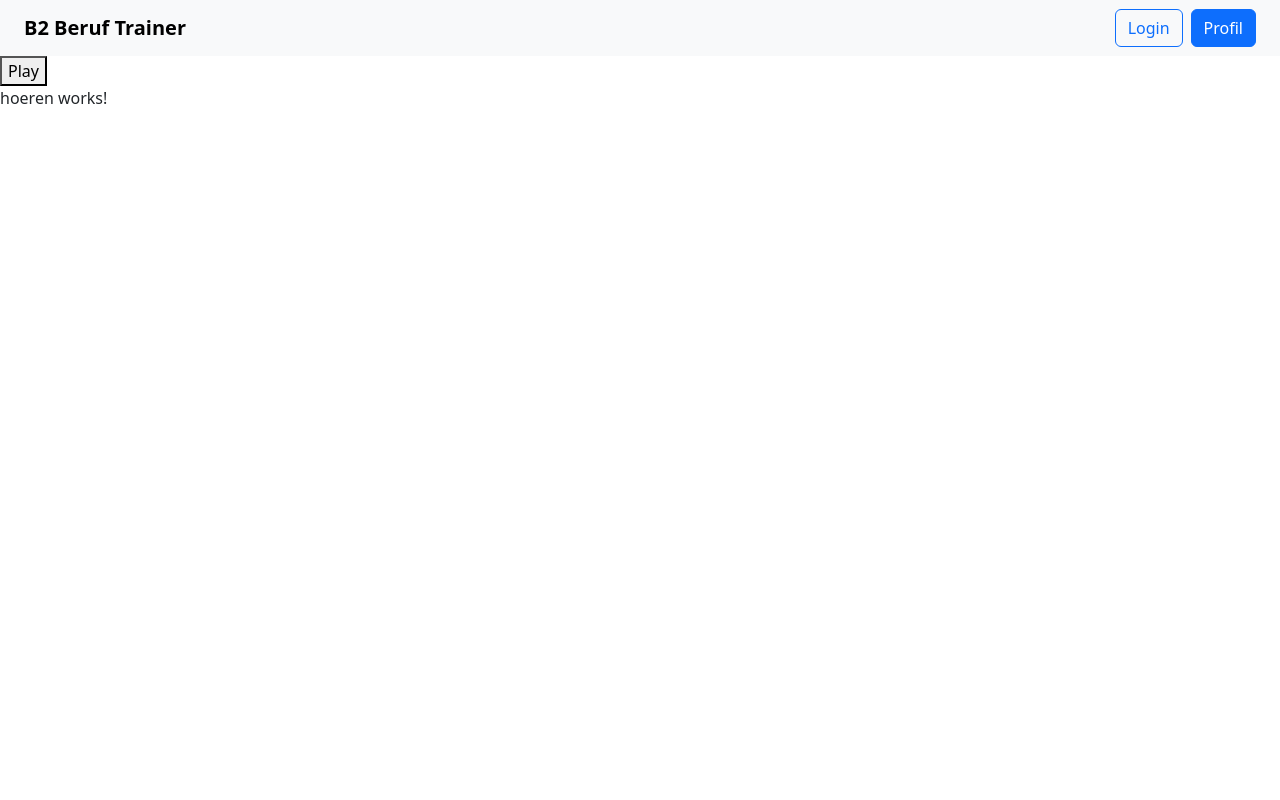
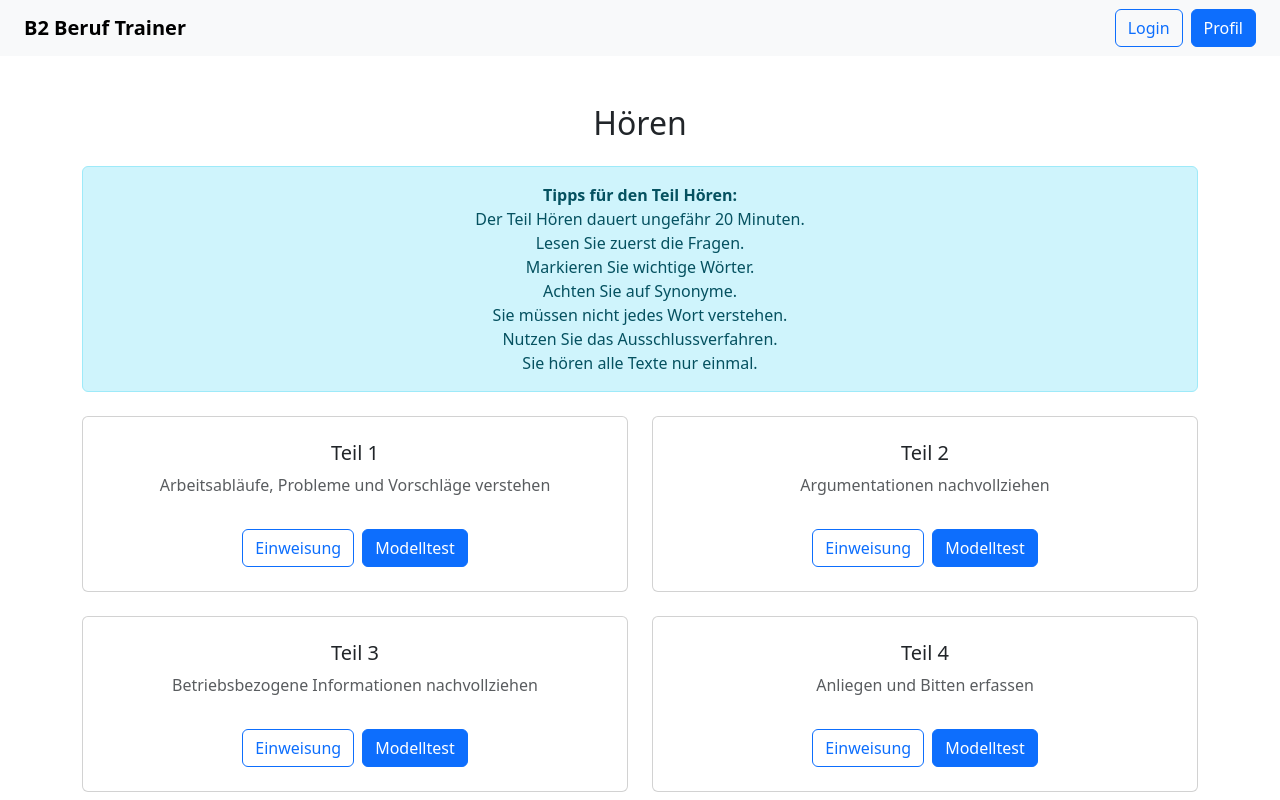
Before and after one commit to NastosStavros/b2-frontend, an Angular app in the folder b2-frontend/: page /hoeren in a window 1280 px wide. Built offline with nearby package versions, Linux system fonts and the light colour scheme.

Commit message:
Update frontend

```diff
--- a/b2-frontend/src/app/app.html
+++ b/b2-frontend/src/app/app.html
@@ -1,3 +1,3 @@
 <app-header></app-header>
-<button (click)="play()">Play</button>
+<!-- <button (click)="play()">Play</button> -->
 <router-outlet></router-outlet>
--- a/b2-frontend/src/app/app.routes.ts
+++ b/b2-frontend/src/app/app.routes.ts
@@ -7,6 +7,7 @@ import { LesenTeil1Modelltest } from './pages/lesen-teil1-modelltest/lesen-teil1
 import { LesenTeil2Modelltest } from './pages/lesen-teil2-modelltest/lesen-teil2-modelltest';
 import { LesenTeil3Modelltest } from './pages/lesen-teil3-modelltest/lesen-teil3-modelltest';
 import { LesenTeil4Modelltest } from './pages/lesen-teil4-modelltest/lesen-teil4-modelltest';
+import { HoerenTeil1Modelltest } from './pages/hoeren-teil1-modelltest/hoeren-teil1-modelltest';
 import { Hoeren } from './pages/hoeren/hoeren';
 import { Schreiben } from './pages/schreiben/schreiben';
 import { Sprechen } from './pages/sprechen/sprechen';
@@ -22,4 +23,5 @@ export const routes: Routes = [
   { path: 'lesen-teil2-modelltest', component: LesenTeil2Modelltest },
   { path: 'lesen-teil3-modelltest', component: LesenTeil3Modelltest },
   { path: 'lesen-teil4-modelltest', component: LesenTeil4Modelltest },
+  { path: 'hoeren-teil1-modelltest', component: HoerenTeil1Modelltest },
 ];
--- /dev/null
+++ b/b2-frontend/src/app/data/listening-teil1-sets.ts
@@ -0,0 +1,47 @@
+interface ListeningQuestion {
+    id: number;
+    type: 'true-false' | 'multiple-choice';
+    question: string;
+    options: string[];
+    correctAnswer: string;
+}
+
+interface Transcript {
+    text: string
+}
+
+interface ListeningSet {
+    id: number;
+    title: string;
+    transcript: string;
+    questions: ListeningQuestion[];
+}
+
+export const listeningSets = [
+    {
+        id: 1,
+        title: "Hören Teil 1 – Set 1",
+        dialog: [
+            "VORGESETZTER: Guten Morgen, Herr Klein. Haben Sie kurz Zeit?",
+            "MITARBEITER: Ja, natürlich. Worum geht es?",
+            "VORGESETZTER: Es gibt ein Problem mit dem Dienstplan.",
+            "MITARBEITER: Soll ich zusätzliche Schichten übernehmen?",
+        ],
+        questions: [
+            {
+                id: 1,
+                type: 'true-false',
+                question: "Es gibt Probleme mit dem Dienstplan.",
+                options: ["richtig", "falsch"],
+                correctAnswer: "richtig"
+            },
+            {
+                id: 2,
+                type: 'multiple-choice',
+                question: "Wann kann der Mitarbeiter länger arbeiten?",
+                options: ["a) Dienstag", "b) Mittwoch", "c) Donnerstag"],
+                correctAnswer: "a"
+            }
+        ]
+    }
+];
--- /dev/null
+++ b/b2-frontend/src/app/pages/hoeren-teil1-modelltest/hoeren-teil1-modelltest.html
@@ -0,0 +1,61 @@
+<div class="container">
+
+  <div class="text-center">
+    <h1>Hören – Teil 1</h1>
+    <p>Arbeitsabläufe, Probleme und Vorschläge verstehen</p>
+  </div>
+
+  <div class="card">
+    <h2>Info</h2>
+    <p>In Hören Teil 1 hören Sie drei Gespräche...</p>
+  </div>
+
+  <div class="card">
+    <button (click)="playAudio()" class="btn primary-btn">
+      Audio abspielen
+    </button>
+  </div>
+
+  <div class="card">
+
+    <div *ngFor="let q of currentSet.questions" class="question-block">
+
+      <p><strong>{{ q.id }}.</strong> {{ q.question }}</p>
+
+      <!-- TRUE / FALSE -->
+      <div *ngIf="q.type === 'true-false'">
+        <label>
+          <input type="radio" [name]="'q' + q.id" (change)="selectAnswer(q.id, 'richtig')" />
+          richtig
+        </label>
+
+        <label>
+          <input type="radio" [name]="'q' + q.id" (change)="selectAnswer(q.id, 'falsch')" />
+          falsch
+        </label>
+      </div>
+
+      <!-- MULTIPLE CHOICE -->
+      <div *ngIf="q.type === 'multiple-choice'">
+        <label *ngFor="let option of q.options">
+          <input type="radio" [name]="'q' + q.id" (change)="selectAnswer(q.id, option)" />
+          {{ option }}
+        </label>
+      </div>
+
+      <!-- FEEDBACK (nur einmal!) -->
+      <p *ngIf="results[q.id] === true" style="color: green;">
+        ✅ Richtig
+      </p>
+
+      <p *ngIf="results[q.id] === false" style="color: red;">
+        ❌ Falsch
+      </p>
+
+    </div>
+
+    <button (click)="checkAnswers()">Antwort prüfen</button>
+
+  </div>
+
+</div>
--- /dev/null
+++ b/b2-frontend/src/app/pages/hoeren-teil1-modelltest/hoeren-teil1-modelltest.scss
@@ -0,0 +1,15 @@
+
+
+.container {
+  max-width: 800px;
+  margin: 40px auto;
+  padding: 20px;
+}
+
+.card {
+  background: #fff;
+  padding: 20px;
+  margin-bottom: 20px;
+  border-radius: 12px;
+  box-shadow: 0 4px 12px rgba(0, 0, 0, 0.08);
+}
--- /dev/null
+++ b/b2-frontend/src/app/pages/hoeren-teil1-modelltest/hoeren-teil1-modelltest.ts
@@ -0,0 +1,56 @@
+import { Component } from '@angular/core';
+import { listeningSets } from '../../data/listening-teil1-sets';
+import { Tts } from '../../tts';
+import { NgFor, NgIf } from '@angular/common';
+
+@Component({
+  selector: 'app-hoeren-teil1-modelltest',
+  imports: [NgFor, NgIf],
+  templateUrl: './hoeren-teil1-modelltest.html',
+  styleUrl: './hoeren-teil1-modelltest.scss',
+})
+export class HoerenTeil1Modelltest {
+
+  constructor(private tts: Tts) { }
+  currentSet = listeningSets[0]
+  answers: { [key: number]: string } = {};
+  results: { [key: number]: boolean } = {};
+
+
+  playAudio() {
+    this.playDialog(0);
+  }
+
+  playDialog(index: number) {
+    if (index >= this.currentSet.dialog.length) return;
+
+    const text = this.currentSet.dialog[index];
+
+    this.tts.sendText(text).subscribe((blob) => {
+      const url = URL.createObjectURL(blob);
+      const audio = new Audio(url);
+
+      audio.onended = () => {
+        setTimeout(() => {
+          this.playDialog(index + 1);
+        }, 500); // 500ms Pause
+      };
+
+      audio.play();
+    });
+  }
+
+  selectAnswer(questionId: number, answer: string) {
+    this.answers[questionId] = answer;
+    console.log(this.answers);
+  }
+
+  checkAnswers() {
+    this.currentSet.questions.forEach((q) => {
+      const userAnswer = this.answers[q.id];
+      this.results[q.id] = userAnswer === q.correctAnswer;
+    });
+
+    console.log(this.results);
+  }
+}
--- a/b2-frontend/src/app/pages/hoeren/hoeren.html
+++ b/b2-frontend/src/app/pages/hoeren/hoeren.html
@@ -1 +1,75 @@
-<p>hoeren works!</p>
+<div class="container mt-5">
+
+    <h2 class="text-center mb-4">Hören</h2>
+
+    <div class="alert alert-info mb-4 text-center">
+
+        <strong>Tipps für den Teil Hören:</strong>
+
+        <ul class="mb-0 list-unstyled">
+            <li>Der Teil Hören dauert ungefähr 20 Minuten.</li>
+            <li>Lesen Sie zuerst die Fragen.</li>
+            <li>Markieren Sie wichtige Wörter.</li>
+            <li>Achten Sie auf Synonyme.</li>
+            <li>Sie müssen nicht jedes Wort verstehen.</li>
+            <li>Nutzen Sie das Ausschlussverfahren.</li>
+            <li>Sie hören alle Texte nur einmal.</li>
+        </ul>
+
+    </div>
+
+    <div class="row g-4">
+
+        <div class="col-12 col-md-6">
+            <div class="card text-center p-4">
+                <h5>Teil 1</h5>
+                <p class="text-muted">Arbeitsabläufe, Probleme und Vorschläge verstehen</p>
+
+                <div class="d-flex justify-content-center gap-2 mt-3">
+                    <button class="btn btn-outline-primary" routerLink="/lesen-teil1-einweisung">
+                        Einweisung
+                    </button>
+                    <button class="btn btn-primary" routerLink="/hoeren-teil1-modelltest">
+                        Modelltest
+                    </button>
+                </div>
+            </div>
+        </div>
+
+        <div class="col-12 col-md-6">
+            <div class="card text-center p-4">
+                <h5>Teil 2</h5>
+                <p class="text-muted">Argumentationen nachvollziehen</p>
+
+                <div class="d-flex justify-content-center gap-2 mt-3">
+                    <button class="btn btn-outline-primary">Einweisung</button>
+                    <button class="btn btn-primary" routerLink="/lesen-teil2-modelltest">Modelltest</button>
+                </div>
+            </div>
+        </div>
+
+        <div class="col-12 col-md-6">
+            <div class="card text-center p-4">
+                <h5>Teil 3</h5>
+                <p class="text-muted">Betriebsbezogene Informationen nachvollziehen</p>
+
+                <div class="d-flex justify-content-center gap-2 mt-3">
+                    <button class="btn btn-outline-primary">Einweisung</button>
+                    <button class="btn btn-primary" routerLink="/lesen-teil3-modelltest">Modelltest</button>
+                </div>
+            </div>
+        </div>
+
+        <div class="col-12 col-md-6">
+            <div class="card text-center p-4">
+                <h5>Teil 4</h5>
+                <p class="text-muted">Anliegen und Bitten erfassen</p>
+
+                <div class="d-flex justify-content-center gap-2 mt-3">
+                    <button class="btn btn-outline-primary">Einweisung</button>
+                    <button class="btn btn-primary" routerLink="/lesen-teil4-modelltest">Modelltest</button>
+                </div>
+            </div>
+        </div>
+    </div>
+</div>
--- a/b2-frontend/src/app/pages/hoeren/hoeren.ts
+++ b/b2-frontend/src/app/pages/hoeren/hoeren.ts
@@ -1,8 +1,8 @@
 import { Component } from '@angular/core';
-
+import { RouterLink } from '@angular/router';
 @Component({
   selector: 'app-hoeren',
-  imports: [],
+  imports: [RouterLink],
   templateUrl: './hoeren.html',
   styleUrl: './hoeren.scss',
 })
```
Also changed, not shown: 1 other file (tests, documents, lock files or other folders).
